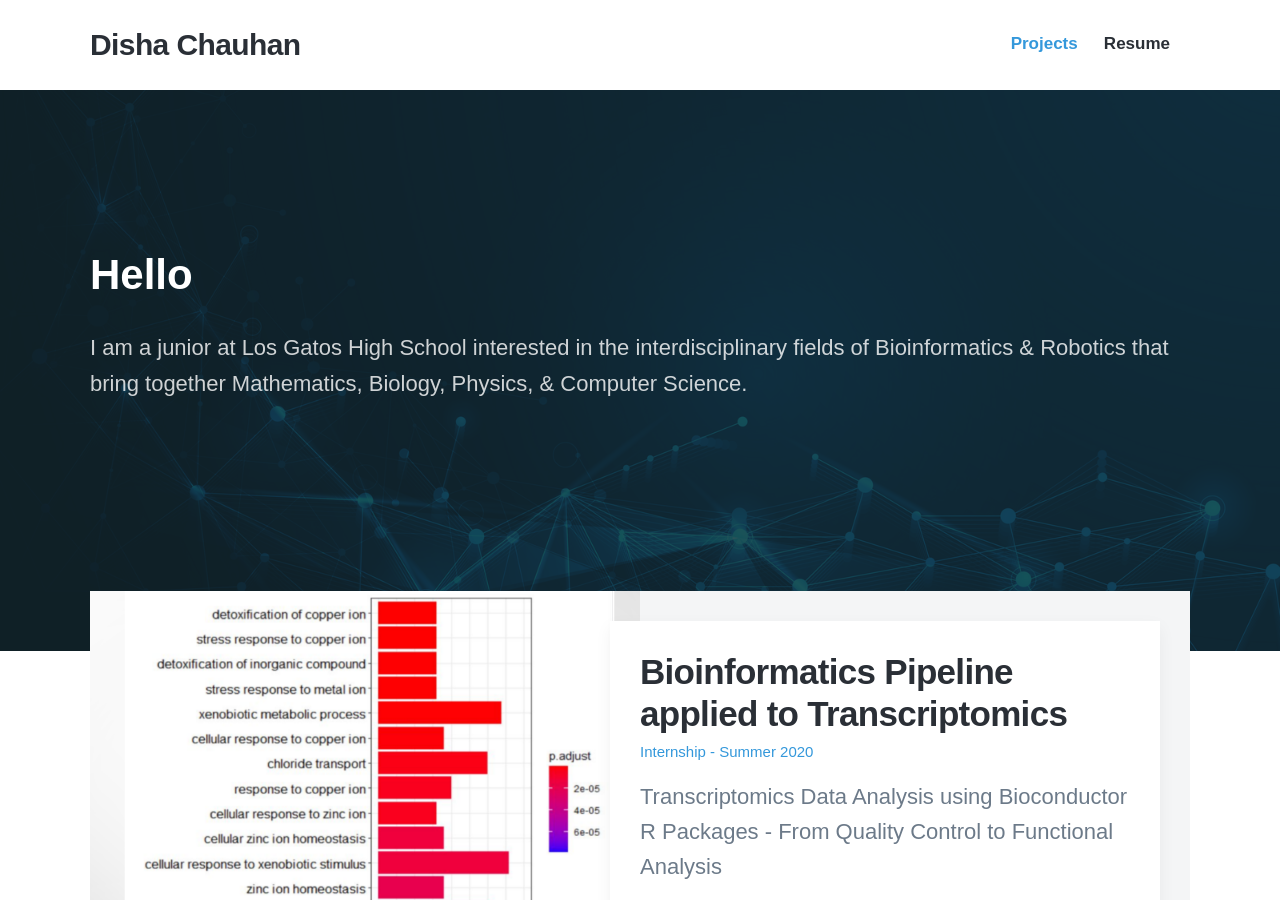
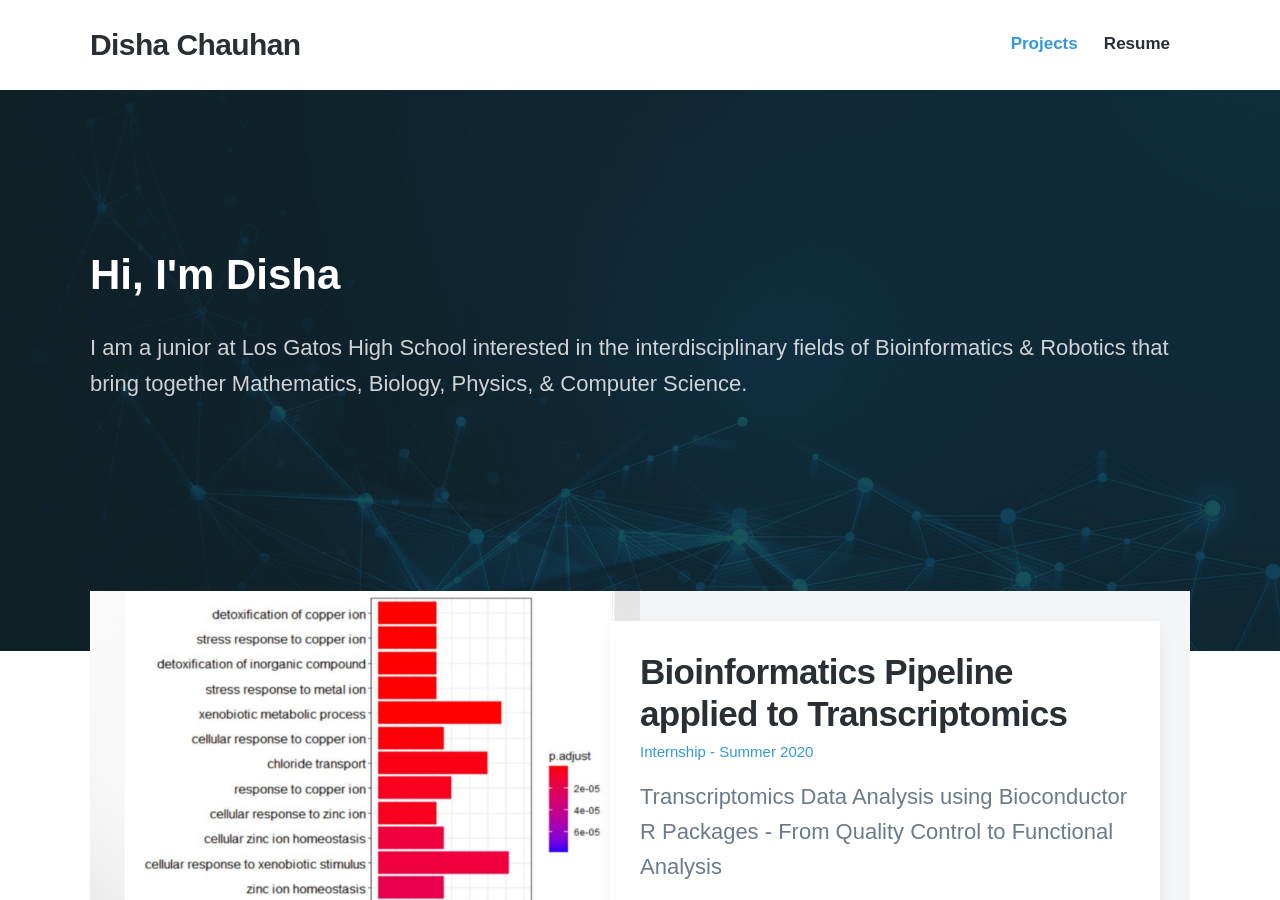
Before and after one commit to disha-22/disha-22.github.io, a Jekyll site: the page built from index.html, in a window 1280 px wide and 900 px high. Built offline with Jekyll 4.4.1, drawn with Linux system fonts in a browser that asks for light colours; nearby versions of some CDN libraries; some web fonts are replaced.

Commit message:
Update index.html

```diff
--- a/index.html
+++ b/index.html
@@ -13,7 +13,7 @@ featured_image: /images/demo/about1.png
 
 	<div class="wrap">
 
-		<h1>Hello</h1>
+		<h1>Hi, I'm Disha</h1>
 		<p>I am a junior at Los Gatos High School interested in the interdisciplinary fields of Bioinformatics & Robotics that bring together Mathematics, Biology, Physics, & Computer Science.</p>
 
 		{% include socials.html %}
```
